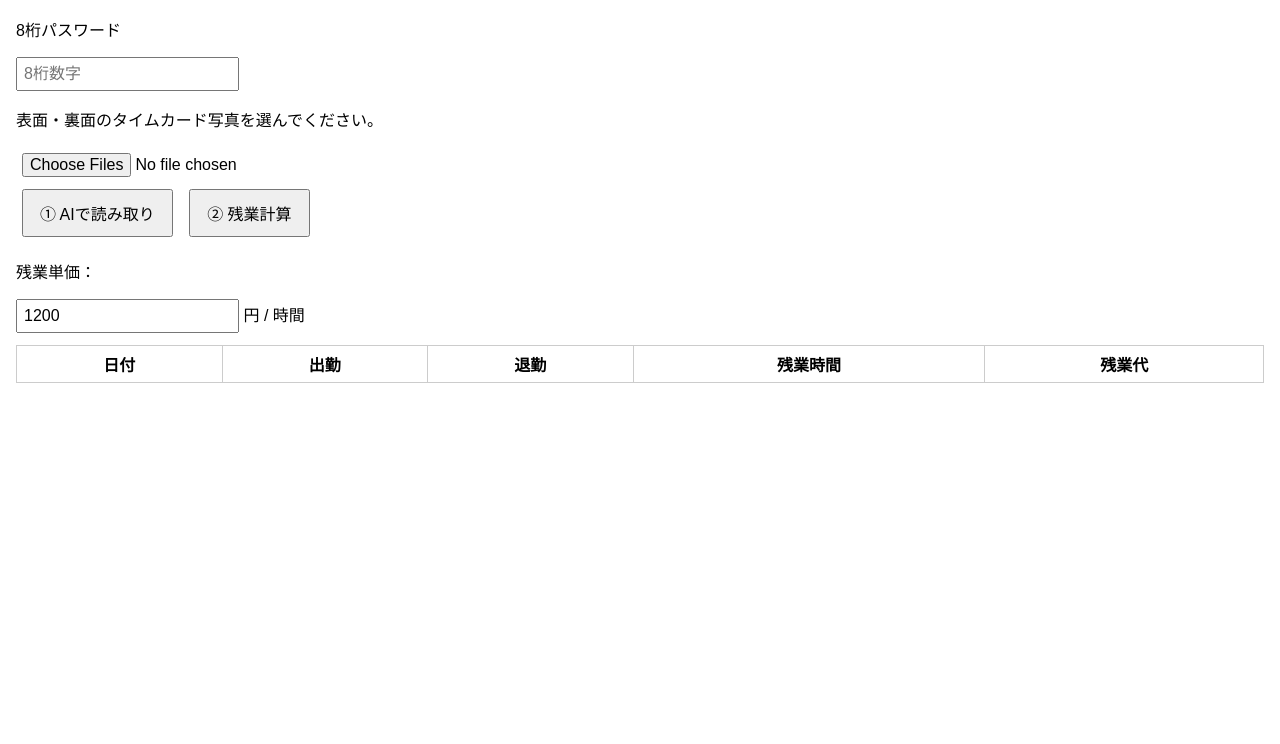
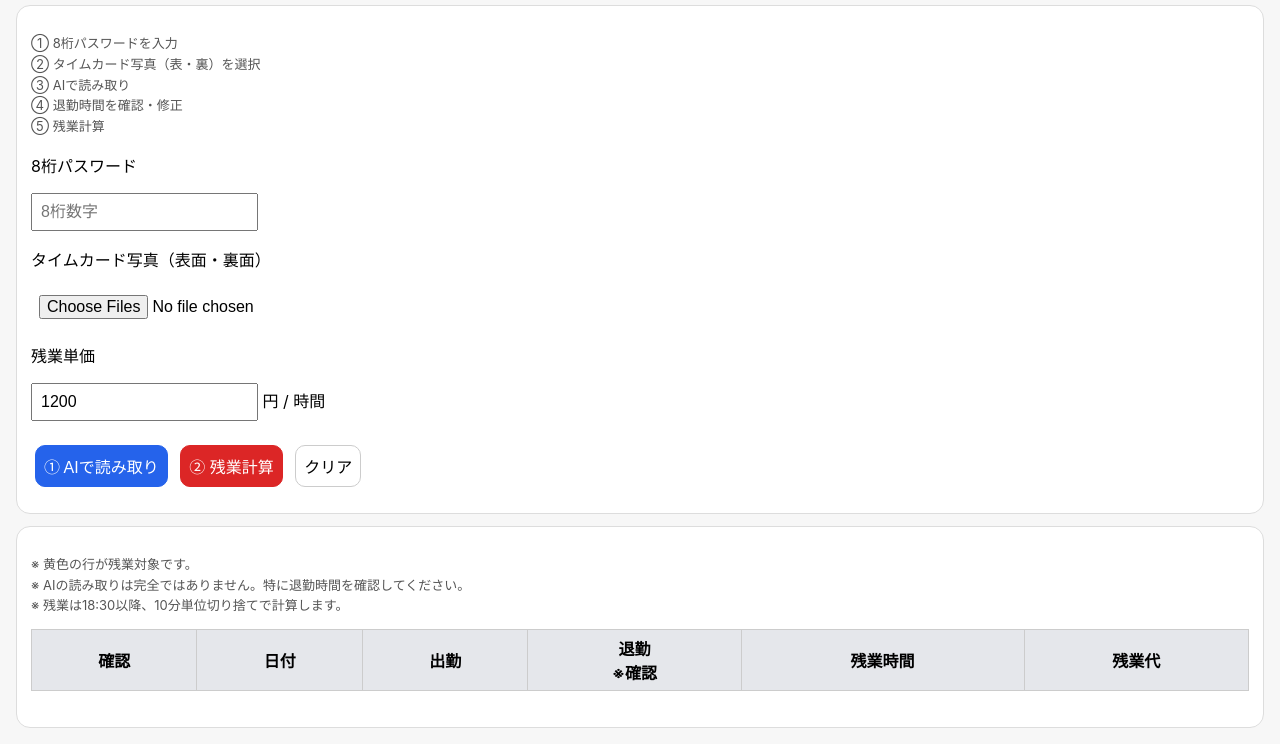
Before and after one commit to gudafutanu-ship-it/timecard, a plain HTML site: page index.html in a window 1280 px wide. Shown: the part 58-802 px from the top of the page. Drawn offline with Linux system fonts and the light colour scheme.

Commit message:
Update index.html

```diff
--- a/index.html
+++ b/index.html
@@ -5,41 +5,138 @@
 <title>タイムカード残業計算</title>
 <meta name="viewport" content="width=device-width,initial-scale=1">
 <style>
-body{font-family:sans-serif;margin:16px}
-table{border-collapse:collapse;width:100%;margin-top:12px}
-td,th{border:1px solid #ccc;padding:6px;text-align:center}
-input{font-size:16px;padding:6px}
-td input{width:80px}
-button{padding:10px 16px;margin:6px;font-size:16px}
-.total{font-size:22px;font-weight:bold;color:#c00}
-#status{margin:10px 0;color:#064}
+body{
+  font-family:-apple-system,BlinkMacSystemFont,"Hiragino Sans","Noto Sans JP",sans-serif;
+  margin:16px;
+  background:#f7f7f7;
+}
+h2{margin-bottom:8px}
+.card{
+  background:#fff;
+  border:1px solid #ddd;
+  border-radius:14px;
+  padding:14px;
+  margin-bottom:12px;
+}
+input,button{
+  font-size:16px;
+  padding:8px;
+}
+button{
+  border-radius:10px;
+  border:1px solid #ccc;
+  background:#fff;
+  cursor:pointer;
+  margin:4px;
+}
+button.primary{
+  background:#2563eb;
+  color:#fff;
+  border-color:#2563eb;
+}
+button.calc{
+  background:#dc2626;
+  color:#fff;
+  border-color:#dc2626;
+}
+table{
+  border-collapse:collapse;
+  width:100%;
+  margin-top:12px;
+  background:#fff;
+}
+td,th{
+  border:1px solid #ccc;
+  padding:6px;
+  text-align:center;
+}
+th{
+  background:#e5e7eb;
+}
+td input{
+  width:90px;
+  text-align:center;
+}
+tr.overtime{
+  background:#fff7cc;
+}
+tr.no-overtime{
+  background:#fff;
+}
+.endInput{
+  font-size:20px;
+  font-weight:bold;
+  color:#b91c1c;
+}
+.ot{
+  font-weight:bold;
+  color:#b91c1c;
+}
+.pay{
+  font-weight:bold;
+}
+.total{
+  font-size:22px;
+  font-weight:bold;
+  color:#b91c1c;
+  margin-top:12px;
+}
+#status{
+  margin-top:8px;
+  color:#065f46;
+  font-weight:bold;
+}
+.note{
+  font-size:13px;
+  color:#555;
+  line-height:1.6;
+}
 </style>
 </head>
 <body>
 
 <h2>タイムカード残業計算</h2>
 
+<div class="card">
+  <p class="note">
+    ① 8桁パスワードを入力<br>
+    ② タイムカード写真（表・裏）を選択<br>
+    ③ AIで読み取り<br>
+    ④ 退勤時間を確認・修正<br>
+    ⑤ 残業計算
+  </p>
+
   <p>8桁パスワード</p>
   <input id="password" type="password" maxlength="8" inputmode="numeric" placeholder="8桁数字">
 
-<p>表面・裏面のタイムカード写真を選んでください。</p>
+  <p>タイムカード写真（表面・裏面）</p>
   <input type="file" id="files" accept="image/*" multiple>
 
-<br>
-<button onclick="analyze()">① AIで読み取り</button>
-<button onclick="calc()">② 残業計算</button>
-
-<p>残業単価：</p>
+  <p>残業単価</p>
   <input id="rate" type="number" value="1200"> 円 / 時間
 
+  <br><br>
+  <button class="primary" onclick="analyze()">① AIで読み取り</button>
+  <button class="calc" onclick="calc()">② 残業計算</button>
+  <button onclick="clearTable()">クリア</button>
+
   <div id="status"></div>
+</div>
+
+<div class="card">
+  <p class="note">
+    ※ 黄色の行が残業対象です。<br>
+    ※ AIの読み取りは完全ではありません。特に退勤時間を確認してください。<br>
+    ※ 残業は18:30以降、10分単位切り捨てで計算します。
+  </p>
 
   <table id="table">
     <thead>
       <tr>
+        <th>確認</th>
         <th>日付</th>
         <th>出勤</th>
-<th>退勤</th>
+        <th>退勤<br>※確認</th>
         <th>残業時間</th>
         <th>残業代</th>
       </tr>
@@ -48,20 +145,39 @@ button{padding:10px 16px;margin:6px;font-size:16px}
   </table>
 
   <p class="total" id="total"></p>
+</div>
 
 <script>
-const WORKER_URL = "https://timecard-ai.gudafutanu.workers.dev/analyze";
+const WORKER_URL = "https://あなたのworker名.あなた.workers.dev/analyze";
 
 function timeToMin(t){
   if(!t) return null;
   t = String(t).replace(/[：.]/g, ":").trim();
+
+  // 1941 → 19:41 のような入力も許可
+  if(/^\d{3,4}$/.test(t)){
+    const s = t.padStart(4,"0");
+    return Number(s.slice(0,2))*60 + Number(s.slice(2));
+  }
+
   const m = t.match(/(\d{1,2})[:時]?(\d{2})?/);
   if(!m) return null;
-  return Number(m[1]) * 60 + (m[2] ? Number(m[2]) : 0);
+
+  const h = Number(m[1]);
+  const min = m[2] ? Number(m[2]) : 0;
+
+  if(h < 0 || h > 23 || min < 0 || min > 59) return null;
+  return h * 60 + min;
 }
 
 function minToHour(min){
   return Math.floor(min/60) + ":" + String(min%60).padStart(2,"0");
+}
+
+function normalizeTime(t){
+  const m = timeToMin(t);
+  if(m === null) return "";
+  return Math.floor(m/60) + ":" + String(m%60).padStart(2,"0");
 }
 
 async function fileToBase64(file){
@@ -85,7 +201,8 @@ async function analyze(){
     return;
   }
 
-  document.getElementById("status").textContent = "AI読み取り中です。少し待ってください…";
+  document.getElementById("status").textContent =
+    "AI読み取り中です。少し待ってください…";
 
   const images = [];
   for(const f of files){
@@ -110,6 +227,7 @@ async function analyze(){
     if(!data.days){
       document.getElementById("status").textContent = "読み取りに失敗しました";
       console.log(data);
+      alert("読み取りに失敗しました。画像を撮り直してください。");
       return;
     }
 
@@ -119,17 +237,21 @@ async function analyze(){
     data.days.forEach(d=>{
       const tr = document.createElement("tr");
       tr.innerHTML = `
+        <td><input type="checkbox" checked></td>
         <td><input value="${d.date ?? ""}"></td>
         <td><input value="${d.start ?? ""}"></td>
-        <td><input value="${d.end ?? ""}"></td>
+        <td><input class="endInput" value="${d.end ?? ""}" oninput="previewRow(this)"></td>
         <td class="ot"></td>
         <td class="pay"></td>
       `;
       tbody.appendChild(tr);
+      previewRow(tr.querySelector(".endInput"));
     });
 
     document.getElementById("status").textContent =
-      "読み取り完了。間違いがあれば表を修正してから残業計算してください。";
+      "読み取り完了。黄色の行と退勤時間を確認してください。";
+
+    calc();
 
   }catch(e){
     document.getElementById("status").textContent = "通信エラー";
@@ -138,18 +260,37 @@ async function analyze(){
   }
 }
 
+function previewRow(el){
+  const tr = el.closest("tr");
+  const end = timeToMin(el.value);
+  const base = 18*60 + 30;
+
+  if(end && end > base){
+    tr.classList.add("overtime");
+    tr.classList.remove("no-overtime");
+  }else{
+    tr.classList.remove("overtime");
+    tr.classList.add("no-overtime");
+  }
+}
+
 function calc(){
   const rate = Number(document.getElementById("rate").value || 0);
   const base = 18*60 + 30;
+
   let totalMin = 0;
   let totalPay = 0;
 
   document.querySelectorAll("#table tbody tr").forEach(tr=>{
-    const inputs = tr.querySelectorAll("input");
-    const end = timeToMin(inputs[2].value);
+    const checked = tr.querySelector("input[type=checkbox]").checked;
+    const inputs = tr.querySelectorAll("td input");
+
+    const endInput = inputs[3];
+    const end = timeToMin(endInput.value);
 
     let ot = 0;
-    if(end && end > base){
+
+    if(checked && end && end > base){
       ot = end - base;
       ot = Math.floor(ot / 10) * 10;
     }
@@ -161,11 +302,20 @@ function calc(){
 
     totalMin += ot;
     totalPay += pay;
+
+    previewRow(endInput);
   });
 
   document.getElementById("total").textContent =
     `合計残業時間：${minToHour(totalMin)}　合計残業代：${totalPay.toLocaleString()}円`;
 }
+
+function clearTable(){
+  if(!confirm("表をクリアしますか？")) return;
+  document.querySelector("#table tbody").innerHTML = "";
+  document.getElementById("total").textContent = "";
+  document.getElementById("status").textContent = "";
+}
 </script>
 
 </body>
```
Lines whose indentation alone changed are shown as unchanged.
